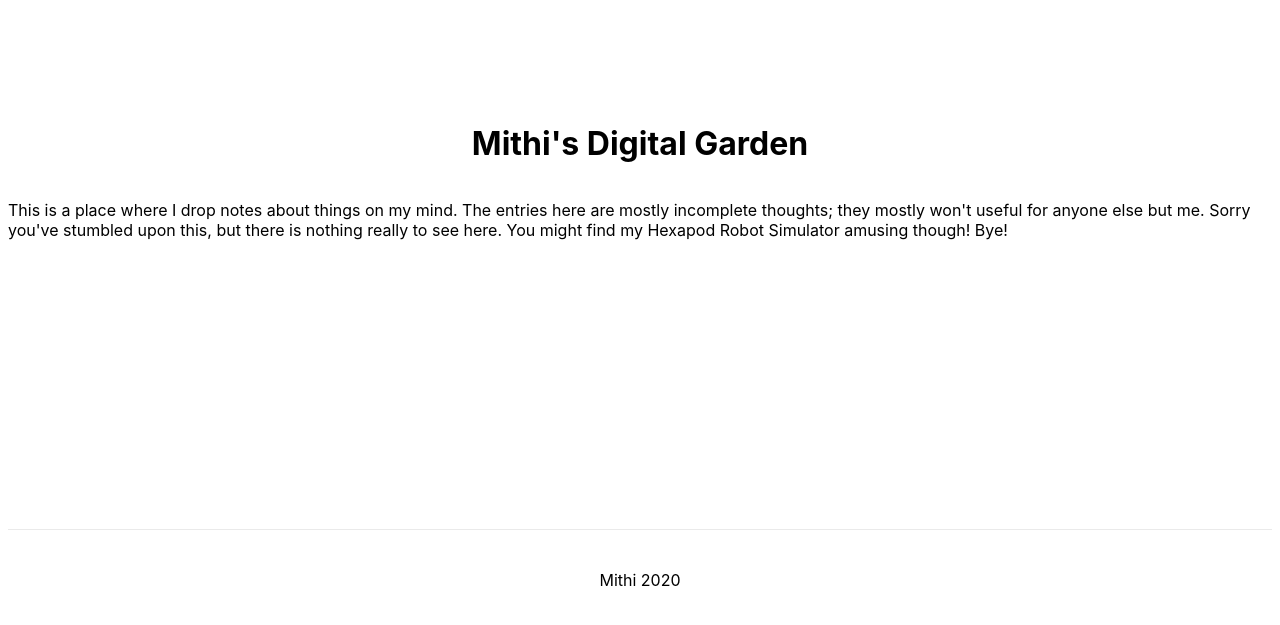
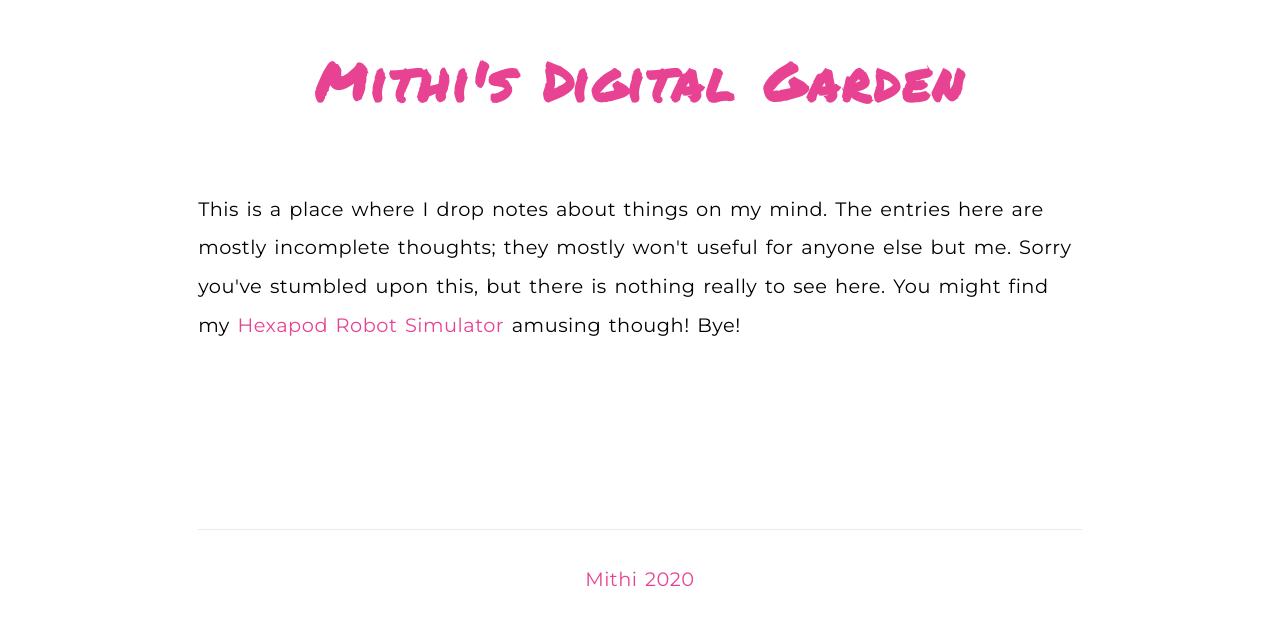
Before and after one commit to mithi/digital-garden, a Next.js app: page / in a window 1280 px wide. Shown: the part 171-796 px from the top of the page. Built offline with nearby package versions, Linux system fonts and the light colour scheme.

Commit message:
🌷 Modify CSS

```diff
--- a/styles/Home.module.css
+++ b/styles/Home.module.css
@@ -10,6 +10,7 @@
 .main {
   padding: 5rem 0;
   flex: 1;
+  width: 70%;
   display: flex;
   flex-direction: column;
   justify-content: center;
@@ -17,7 +18,7 @@
 }
 
 .footer {
-  width: 100%;
+  width: 70%;
   height: 100px;
   border-top: 1px solid #eaeaea;
   display: flex;
@@ -25,98 +26,10 @@
   align-items: center;
 }
 
-.footer img {
-  margin-left: 0.5rem;
-}
-
-.footer a {
-  display: flex;
-  justify-content: center;
-  align-items: center;
-}
-
-.title a {
-  color: #0070f3;
-  text-decoration: none;
-}
-
-.title a:hover,
-.title a:focus,
-.title a:active {
-  text-decoration: underline;
-}
-
-.title {
-  margin: 0;
-  line-height: 1.15;
-  font-size: 4rem;
-}
-
-.title,
-.description {
-  text-align: center;
-}
-
-.description {
-  line-height: 1.5;
-  font-size: 1.5rem;
-}
-
-.code {
-  background: #fafafa;
-  border-radius: 5px;
-  padding: 0.75rem;
-  font-size: 1.1rem;
-  font-family: Menlo, Monaco, Lucida Console, Liberation Mono, DejaVu Sans Mono,
-    Bitstream Vera Sans Mono, Courier New, monospace;
-}
-
-.grid {
-  display: flex;
-  align-items: center;
-  justify-content: center;
-  flex-wrap: wrap;
-  max-width: 800px;
-  margin-top: 3rem;
-}
-
-.card {
-  margin: 1rem;
-  flex-basis: 45%;
-  padding: 1.5rem;
-  text-align: left;
-  color: inherit;
-  text-decoration: none;
-  border: 1px solid #eaeaea;
-  border-radius: 10px;
-  transition: color 0.15s ease, border-color 0.15s ease;
-}
-
-.card:hover,
-.card:focus,
-.card:active {
-  color: #0070f3;
-  border-color: #0070f3;
-}
-
-.card h3 {
-  margin: 0 0 1rem 0;
-  font-size: 1.5rem;
-}
-
-.card p {
-  margin: 0;
-  font-size: 1.25rem;
-  line-height: 1.5;
-}
-
-.logo {
-  height: 1em;
-}
-
 @media (max-width: 600px) {
-  .grid {
+  .main {
     width: 100%;
     flex-direction: column;
+    padding: 1rem;
   }
 }
--- a/styles/globals.css
+++ b/styles/globals.css
@@ -1,14 +1,33 @@
+
+@import url('https://fonts.googleapis.com/css2?family=Montserrat:wght@300&family=Permanent+Marker&display=swap&family=Montserrat:wght@400&display=swap');
+
 html,
 body {
   padding: 0;
   margin: 0;
-  font-family: -apple-system, BlinkMacSystemFont, Segoe UI, Roboto, Oxygen,
+  font-size: 1.1rem;
+  font-family: 'Montserrat', 'mulish', BlinkMacSystemFont, Segoe UI, Roboto, Oxygen,
     Ubuntu, Cantarell, Fira Sans, Droid Sans, Helvetica Neue, sans-serif;
+  letter-spacing: 0.5px;
+  word-spacing: 2px;
+  line-height: 2;
 }
 
 a {
-  color: inherit;
+  color: #e84393;
   text-decoration: none;
+
+}
+
+a:hover {
+  color: #00b894;
+}
+
+h1 {
+  font-family: 'Permanent Marker';
+  font-size: 3rem;
+  letter-spacing: 3px;
+  word-spacing: 4px;
 }
 
 * {
```
